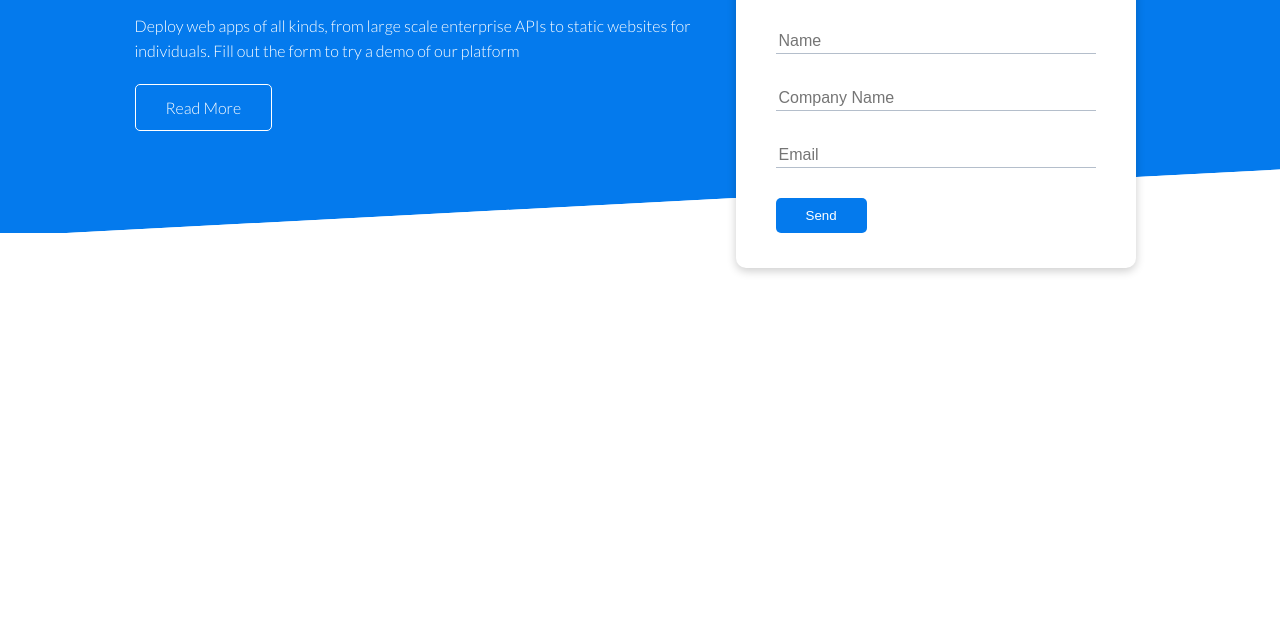
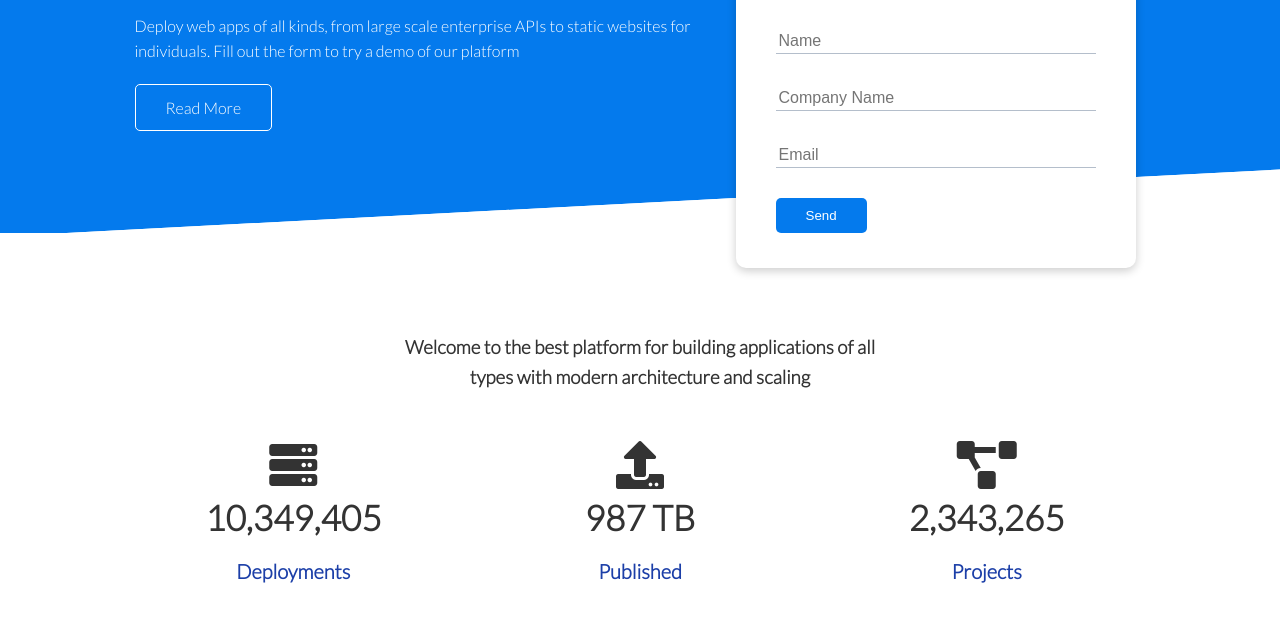
Before and after one commit to BF-FrontEnd-class-2025/group-3-loruki, a website: page index.html in a window 1280 px wide. Shown: the part 237-858 px from the top of the page. Before the commit the page ends 800 px from the top, so only its background shows below. Drawn offline with Linux system fonts and the light colour scheme.

Commit message:
added stats section

```diff
--- a/css/style.css
+++ b/css/style.css
@@ -16,7 +16,7 @@
 }
 
 body {
-  font-family: "Lato", sans-serif;
+  font-family: Lato, sans-serif;
   color: #333;
   line-height: 1.6;
 }
@@ -29,6 +29,7 @@ a {
   text-decoration: none;
   color: #333;
 }
+
 h1,
 h2 {
   font-weight: 300;
@@ -144,9 +145,29 @@ pre {
   left: 0;
   background: #fff;
   transform: skewY(-3deg);
-  -webkit-transform: skewY(-3deg);
-  -moz-transform: skewY(-3deg);
-  -ms-transform: skewY(-3deg);
+  transform: skewY(-3deg);
+  transform: skewY(-3deg);
+  transform: skewY(-3deg);
+}
+
+/* Stats */
+.stats {
+  padding-top: 100px;
+  animation: slideInFromBottom 1s ease-in;
+}
+
+.stats-heading {
+  max-width: 500px;
+  margin: auto;
+}
+
+.stats .grid h3 {
+  font-size: 35px;
+}
+
+.stats .grid p {
+  font-size: 20px;
+  font-weight: bold;
 }
 
 /* Animations */
@@ -189,14 +210,15 @@ pre {
     transform: translateX(0);
   }
 }
-@media (max-width: 1000px) {
+
+@media (width <= 1000px) {
   .showcase-form {
     width: 340px;
   }
 }
 
 /* Tablets and under */
-@media (max-width: 768px) {
+@media (width <= 768px) {
   .grid,
   .showcase .grid,
   .stats .grid,
@@ -248,7 +270,7 @@ pre {
 }
 
 /* Mobile */
-@media (max-width: 500px) {
+@media (width <= 500px) {
   .navbar {
     height: 110px;
   }
@@ -259,7 +281,7 @@ pre {
 
   .navbar ul {
     padding: 10px;
-    background-color: rgba(0, 0, 0, 0.1);
+    background-color: rgb(0 0 0 / 10%);
   }
 
   .showcase-form {
--- a/index.html
+++ b/index.html
@@ -1,19 +1,19 @@
 <!DOCTYPE html>
 <html lang="en">
-
   <!DOCTYPE html>
   <html lang="en">
-
     <head>
       <meta charset="UTF-8" />
       <meta name="viewport" content="width=device-width, initial-scale=1.0" />
-  <link rel="stylesheet" href="https://cdnjs.cloudflare.com/ajax/libs/font-awesome/5.15.1/css/all.min.css"
+      <link
+        rel="stylesheet"
+        href="https://cdnjs.cloudflare.com/ajax/libs/font-awesome/5.15.1/css/all.min.css"
         integrity="sha512-+4zCK9k+qNFUR5X+cKL9EIR+ZOhtIloNl9GIKS57V1MyNsYpYcUrUeQc9vNfzsWfV28IaLL3i96P9sdNyeRssA=="
-    crossorigin="anonymous" />
+        crossorigin="anonymous"
+      />
       <link rel="stylesheet" href="css/utilities.css" />
       <link rel="stylesheet" href="css/style.css" />
       <title>Loruki | Cloud Hosting For Everyone</title>
-
     </head>
 
     <body>
@@ -36,8 +36,8 @@
             <h1>Easier Deployment</h1>
             <p>
               Deploy web apps of all kinds, from large scale enterprise APIs to
-          static websites for individuals. Fill out the form to try a demo of
-          our platform
+              static websites for individuals. Fill out the form to try a demo
+              of our platform
             </p>
             <a href="features.html" class="btn btn-outline">Read More</a>
           </div>
@@ -49,7 +49,12 @@
                 <input type="text" name="name" placeholder="Name" required />
               </div>
               <div class="form-control">
-            <input type="text" name="company" placeholder="Company Name" required />
+                <input
+                  type="text"
+                  name="company"
+                  placeholder="Company Name"
+                  required
+                />
               </div>
               <div class="form-control">
                 <input type="email" name="email" placeholder="Email" required />
@@ -59,7 +64,33 @@
           </div>
         </div>
       </section>
+      <!-- Stats -->
+      <section class="stats">
+        <div class="container">
+          <h3 class="stats-heading text-center my-1">
+            Welcome to the best platform for building applications of all types
+            with modern architecture and scaling
+          </h3>
 
+          <div class="grid grid-3 text-center my-4">
+            <div>
+              <i class="fas fa-server fa-3x"></i>
+              <h3>10,349,405</h3>
+              <p class="text-secondary">Deployments</p>
+            </div>
+            <div>
+              <i class="fas fa-upload fa-3x"></i>
+              <h3>987 TB</h3>
+              <p class="text-secondary">Published</p>
+            </div>
+            <div>
+              <i class="fas fa-project-diagram fa-3x"></i>
+              <h3>2,343,265</h3>
+              <p class="text-secondary">Projects</p>
+            </div>
+          </div>
+        </div>
+      </section>
     </body>
-
   </html>
+</html>
```
Lines whose indentation alone changed are shown as unchanged.
